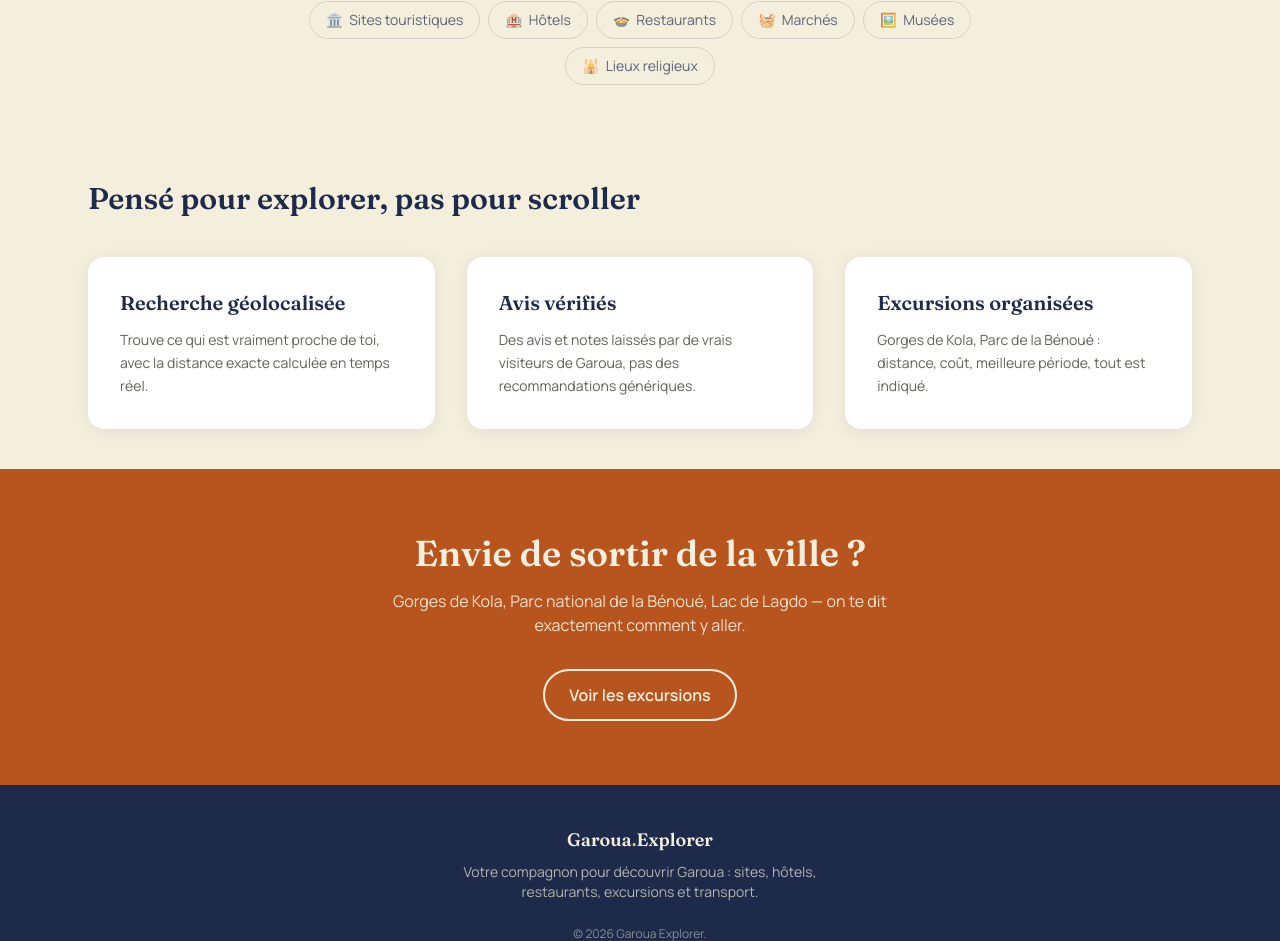
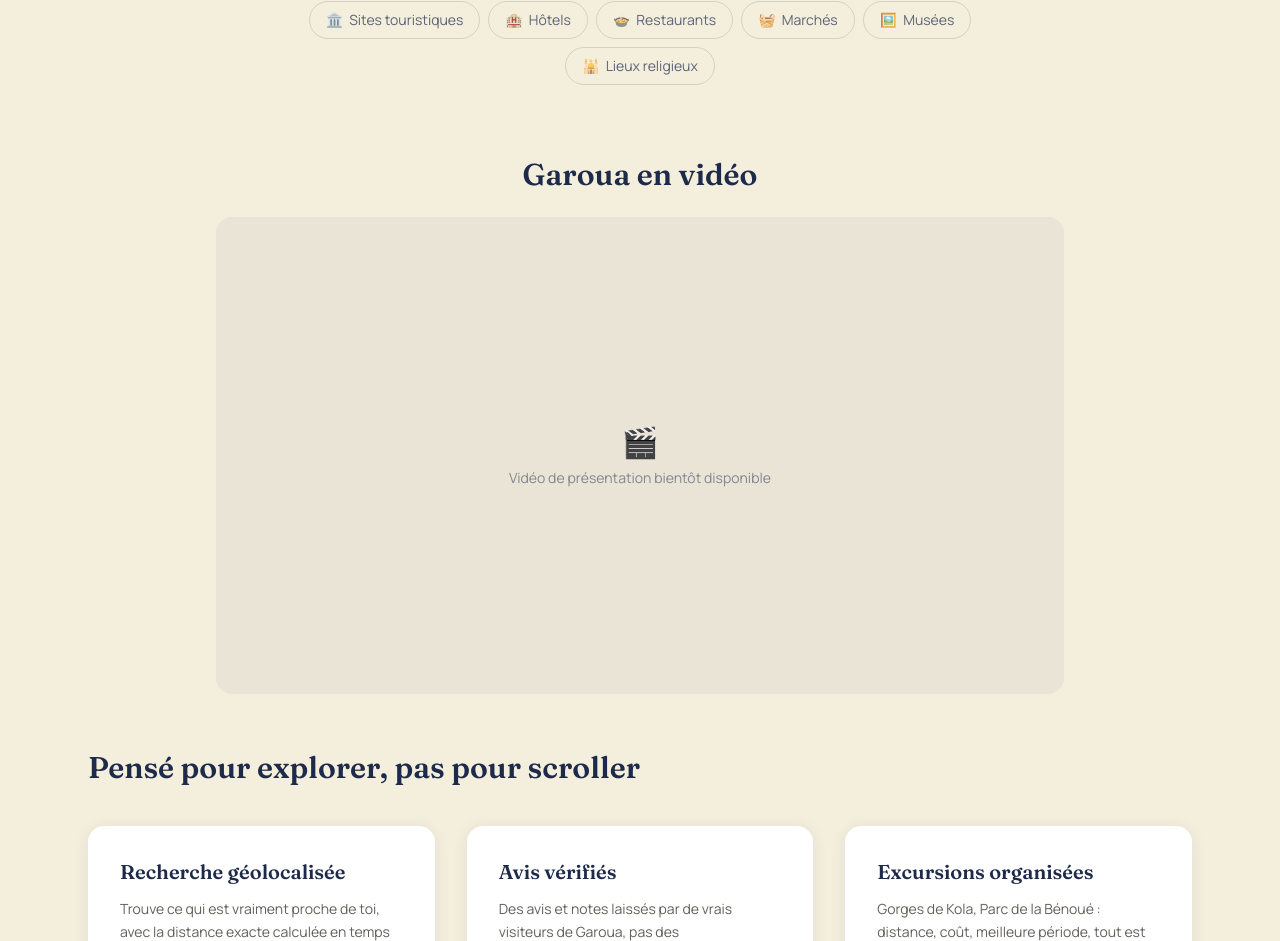
Before and after one commit to DaiaweVanessa/garoua-explorer2, a React (Vite) app in the folder frontend/: page / in a window 1280 px wide. Shown: the part 875-1816 px from the top of the page. Built offline with nearby package versions, Linux system fonts and the light colour scheme; no server answers.

Commit message:
Fix definitif lien excursions

```diff
--- a/frontend/src/pages/Home.tsx
+++ b/frontend/src/pages/Home.tsx
@@ -9,6 +9,10 @@ const categories = [
   { slug: 'musees', label: 'Musées', icon: '🖼️' },
   { slug: 'lieux-religieux', label: 'Lieux religieux', icon: '🕌' },
 ];
+
+// Remplace cet ID par celui de la vraie vidéo YouTube une fois disponible
+// (dans l'URL youtube.com/watch?v=XXXXXXXXXXX, XXXXXXXXXXX est l'ID)
+const PRESENTATION_VIDEO_ID = '';
 
 const features = [
   {
@@ -100,6 +104,29 @@ export default function Home() {
         </div>
       </section>
 
+      {/* VIDÉO DE PRÉSENTATION */}
+      <section className="mx-auto max-w-4xl px-6 py-4">
+        <h2 className="text-center font-display text-2xl font-semibold text-indigo sm:text-3xl">
+          Garoua en vidéo
+        </h2>
+        <div className="mx-auto mt-6 aspect-video w-full overflow-hidden rounded-2xl shadow-card">
+          {PRESENTATION_VIDEO_ID ? (
+            <iframe
+              className="h-full w-full"
+              src={`https://www.youtube.com/embed/${PRESENTATION_VIDEO_ID}`}
+              title="Présentation de Garoua Explorer"
+              allow="accelerometer; autoplay; clipboard-write; encrypted-media; gyroscope; picture-in-picture"
+              allowFullScreen
+            />
+          ) : (
+            <div className="flex h-full w-full flex-col items-center justify-center gap-2 bg-indigo/5 text-center">
+              <span className="text-3xl">🎬</span>
+              <p className="font-sans text-sm text-indigo/50">Vidéo de présentation bientôt disponible</p>
+            </div>
+          )}
+        </div>
+      </section>
+
       {/* FEATURES */}
       <section className="mx-auto max-w-6xl px-6 py-10">
         <h2 className="font-display text-3xl font-semibold text-indigo">
@@ -124,7 +151,7 @@ export default function Home() {
           <p className="mx-auto mt-4 max-w-lg font-sans text-sable/90">
             Gorges de Kola, Parc national de la Bénoué, Lac de Lagdo — on te dit exactement comment y aller.
           </p>
-          <Link to="/garoua" className="btn-secondary !border-sable !text-sable hover:!bg-sable hover:!text-laterite mt-8 inline-flex">
+          <Link to="/excursions" className="btn-secondary !border-sable !text-sable hover:!bg-sable hover:!text-laterite mt-8 inline-flex">
             Voir les excursions
           </Link>
         </div>
```
